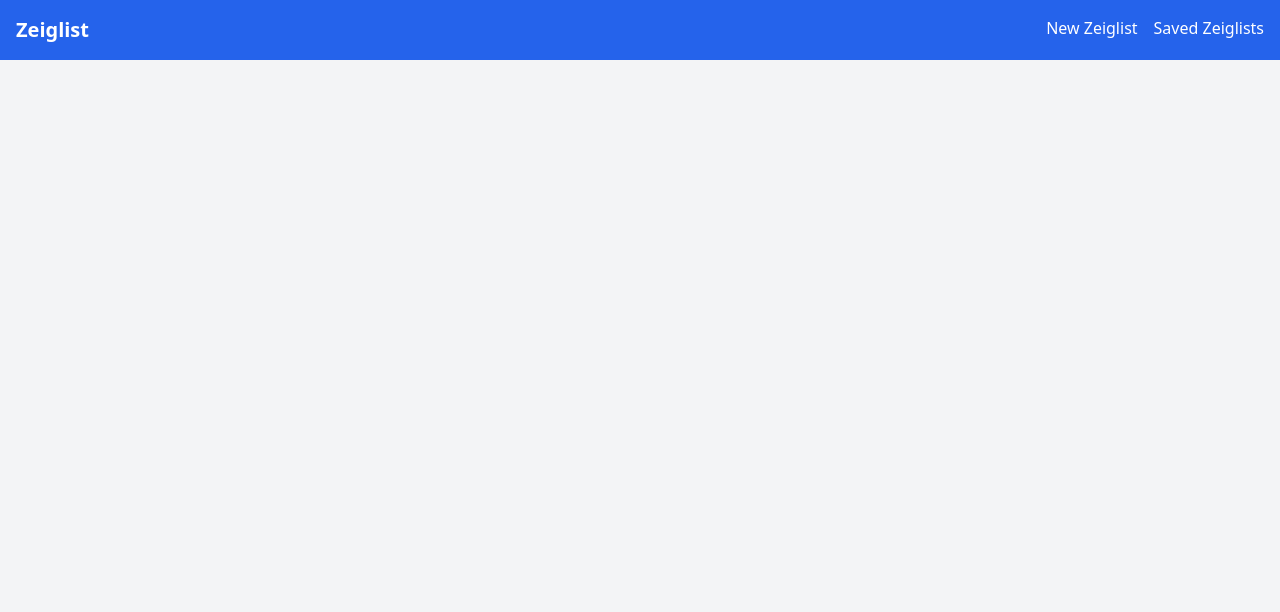
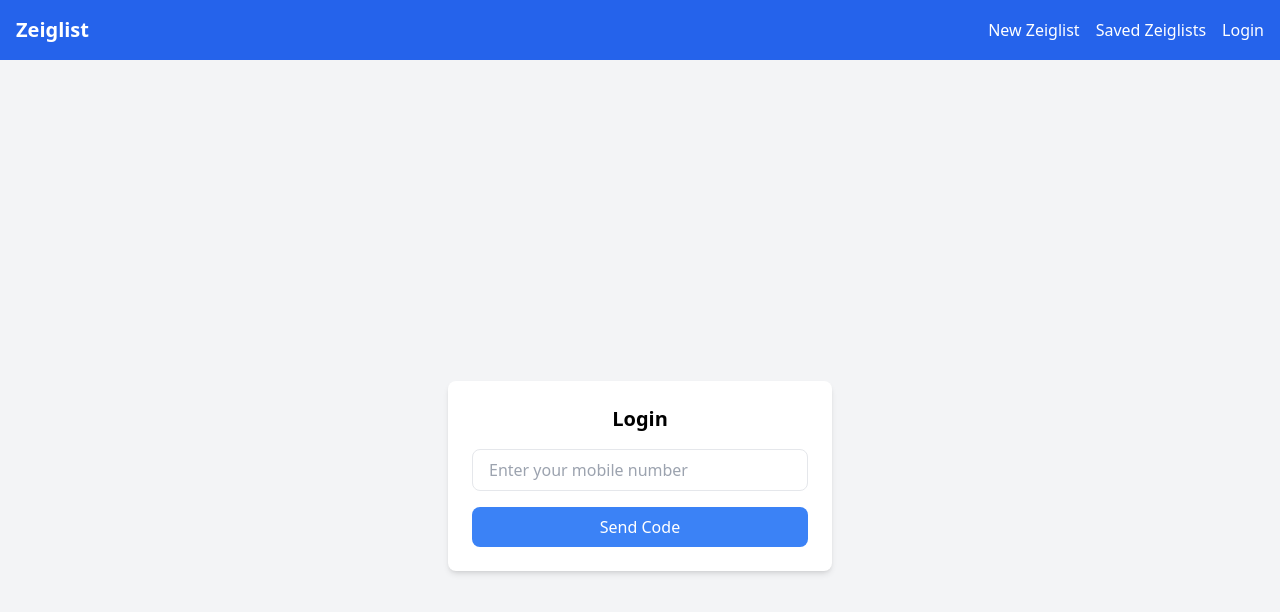
Before and after one commit to chrismeisner/zeiglist, a React (Create React App) app: page /login in a window 1280 px wide. Shown: the top 612 px of the page. Built offline with nearby package versions, Linux system fonts and the light colour scheme.

Commit message:
login v0

```diff
--- a/package.json
+++ b/package.json
@@ -7,11 +7,13 @@
     "autoprefixer": "^10.4.13",
     "dotenv": "^16.3.1",
     "express": "^4.21.2",
+    "firebase": "^11.1.0",
+    "firebase-admin": "^13.0.2",
     "postcss": "^8.4.21",
     "react": "^18.2.0",
     "react-dom": "^18.2.0",
     "react-router-dom": "^7.1.1",
-    "react-scripts": "5.0.1",
+    "react-scripts": "^5.0.1",
     "react-sortablejs": "^6.1.4",
     "sortablejs": "^1.15.6",
     "tailwindcss": "^3.3.2",
@@ -20,7 +22,7 @@
   "scripts": {
     "dev": "react-scripts start",
     "start": "node server.js",
-    "build": "react-scripts build",
+    "build": "NODE_OPTIONS=--openssl-legacy-provider react-scripts build",
     "heroku-postbuild": "npm run build",
     "test": "react-scripts test",
     "eject": "react-scripts eject"
--- a/src/App.js
+++ b/src/App.js
@@ -1,26 +1,35 @@
-// src/App.js
-import React from 'react';
-import { BrowserRouter as Router, Routes, Route, Link } from 'react-router-dom';
-import TodoList from './components/TodoList/TodoList';
-import SavedZeiglists from './components/SavedZeiglists';
-import SavedZeiglist from './components/SavedZeiglist';
+import React from "react";
+import { BrowserRouter as Router, Routes, Route, Link } from "react-router-dom";
+import TodoList from "./components/TodoList/TodoList";
+import SavedZeiglists from "./components/SavedZeiglists";
+import SavedZeiglist from "./components/SavedZeiglist";
+import LoginScreen from "./components/LoginScreen/LoginScreen";
+import { app } from "./firebase"; // Ensures Firebase initializes
 
 function App() {
+  // Log the Firebase app instance once
+  React.useEffect(() => {
+    console.log("[App] Firebase App instance:", app);
+  }, []);
+
   return (
     <Router>
       <div className="min-h-screen bg-gray-100">
-        {/* Persistent Header */}
+        {/* Header */}
         <header className="bg-blue-600 text-white p-4">
-          <nav className="container mx-auto flex justify-between">
-            <Link to="/" className="text-xl font-bold">
+          <nav className="container mx-auto flex justify-between items-center">
+            <Link to="/" className="text-xl font-bold hover:underline">
               Zeiglist
             </Link>
-            <div>
-              <Link to="/" className="mr-4 hover:underline">
+            <div className="flex space-x-4">
+              <Link to="/" className="hover:underline">
                 New Zeiglist
               </Link>
               <Link to="/saved" className="hover:underline">
                 Saved Zeiglists
+              </Link>
+              <Link to="/login" className="hover:underline">
+                Login
               </Link>
             </div>
           </nav>
@@ -29,14 +38,28 @@ function App() {
         {/* Main Content */}
         <main className="container mx-auto p-4">
           <Routes>
-            {/* Root route: Full TodoList functionality */}
+            {/* Root route: TodoList */}
             <Route path="/" element={<TodoList />} />
 
-            {/* Saved Zeiglists route */}
+            {/* Saved Zeiglists */}
             <Route path="/saved" element={<SavedZeiglists />} />
+            <Route path="/saved/:id" element={<SavedZeiglist />} />
 
-            {/* Fetch a saved Zeiglist by ID and open it */}
-            <Route path="/saved/:id" element={<SavedZeiglist />} />
+            {/* Login Screen */}
+            <Route path="/login" element={<LoginScreen />} />
+
+            {/* Fallback Route */}
+            <Route
+              path="*"
+              element={
+                <div className="text-center">
+                  <h1 className="text-3xl font-bold">404 - Page Not Found</h1>
+                  <Link to="/" className="text-blue-500 hover:underline">
+                    Go back to the homepage
+                  </Link>
+                </div>
+              }
+            />
           </Routes>
         </main>
       </div>
--- /dev/null
+++ b/src/components/LoginScreen/LoginScreen.js
@@ -0,0 +1,161 @@
+import React, { useState } from "react";
+import { getAuth, RecaptchaVerifier, signInWithPhoneNumber } from "firebase/auth";
+
+const LoginScreen = () => {
+  const [phoneNumber, setPhoneNumber] = useState("");
+  const [verificationCode, setVerificationCode] = useState("");
+  const [user, setUser] = useState(null);
+  const [step, setStep] = useState(1); // 1: Enter phone, 2: Enter code, 3: Logged in
+
+  // Initialize Firebase Auth
+  const auth = getAuth(); // Ensure this initializes correctly
+
+  console.log("[Auth] Firebase Auth instance:", auth);
+  if (!auth) {
+	console.error("[Auth] Firebase Auth instance failed to initialize.");
+  }
+
+  const setupRecaptcha = () => {
+	try {
+	  if (!auth) {
+		console.error("[Auth] Firebase Auth instance is not initialized.");
+		return;
+	  }
+
+	  if (!window.recaptchaVerifier) {
+		console.log("[Auth] Setting up Recaptcha...");
+		window.recaptchaVerifier = new RecaptchaVerifier(
+		  "recaptcha-container",
+		  {
+			size: "invisible",
+			callback: () => {
+			  console.log("[Auth] Recaptcha verified successfully.");
+			},
+			"expired-callback": () => {
+			  console.warn("[Auth] Recaptcha expired. Please try again.");
+			},
+		  },
+		  auth // Pass the initialized auth instance here
+		);
+
+		window.recaptchaVerifier.render().then((widgetId) => {
+		  console.log(`[Auth] Recaptcha widget rendered with ID: ${widgetId}`);
+		});
+	  } else {
+		console.log("[Auth] RecaptchaVerifier already initialized.");
+	  }
+	} catch (error) {
+	  console.error("[Auth] Error initializing Recaptcha:", error.message);
+	}
+  };
+
+  const handleSendCode = async () => {
+	console.log("[Auth] Sending verification code...");
+
+	if (!auth) {
+	  console.error("[Auth] Firebase Auth instance is not initialized.");
+	  return;
+	}
+
+	setupRecaptcha();
+
+	try {
+	  const appVerifier = window.recaptchaVerifier;
+	  if (!appVerifier) {
+		throw new Error("RecaptchaVerifier instance not initialized.");
+	  }
+
+	  const confirmationResult = await signInWithPhoneNumber(auth, phoneNumber, appVerifier);
+	  window.confirmationResult = confirmationResult;
+	  console.log("[Auth] Verification code sent successfully.");
+	  setStep(2); // Proceed to the "Enter Code" step
+	} catch (error) {
+	  console.error("[Auth] Error during Recaptcha or signInWithPhoneNumber:", error.message);
+	}
+  };
+
+  const handleVerifyCode = async () => {
+	console.log("[Auth] Verifying code...");
+
+	try {
+	  const confirmationResult = window.confirmationResult;
+	  if (!confirmationResult) {
+		throw new Error("No confirmation result found. Did you request a code?");
+	  }
+
+	  const result = await confirmationResult.confirm(verificationCode);
+
+	  console.log("[Auth] Successfully logged in:", result.user);
+	  setUser(result.user); // Save logged-in user
+	  setStep(3); // Proceed to the logged-in state
+	} catch (error) {
+	  console.error("[Auth] Error verifying code:", error.message);
+	}
+  };
+
+  return (
+	<div className="flex items-center justify-center min-h-screen bg-gray-100">
+	  <div className="bg-white p-6 rounded-lg shadow-md w-full max-w-sm">
+		{/* Recaptcha */}
+		<div id="recaptcha-container"></div>
+
+		{step === 1 && (
+		  <>
+			<h2 className="text-xl font-bold mb-4 text-center">Login</h2>
+			<input
+			  type="tel"
+			  placeholder="Enter your mobile number"
+			  value={phoneNumber}
+			  onChange={(e) => setPhoneNumber(e.target.value)}
+			  className="w-full px-4 py-2 border rounded-lg focus:outline-none focus:ring-2 focus:ring-blue-500"
+			/>
+			<button
+			  onClick={handleSendCode}
+			  className="w-full mt-4 bg-blue-500 text-white py-2 px-4 rounded-lg hover:bg-blue-600 focus:outline-none focus:ring-2 focus:ring-blue-400"
+			>
+			  Send Code
+			</button>
+		  </>
+		)}
+
+		{step === 2 && (
+		  <>
+			<h2 className="text-xl font-bold mb-4 text-center">Enter Verification Code</h2>
+			<input
+			  type="text"
+			  placeholder="Enter the code"
+			  value={verificationCode}
+			  onChange={(e) => setVerificationCode(e.target.value)}
+			  className="w-full px-4 py-2 border rounded-lg focus:outline-none focus:ring-2 focus:ring-blue-500"
+			/>
+			<button
+			  onClick={handleVerifyCode}
+			  className="w-full mt-4 bg-green-500 text-white py-2 px-4 rounded-lg hover:bg-green-600 focus:outline-none focus:ring-2 focus:ring-green-400"
+			>
+			  Verify Code
+			</button>
+		  </>
+		)}
+
+		{step === 3 && user && (
+		  <div className="text-center">
+			<h2 className="text-xl font-bold mb-4">Welcome!</h2>
+			<p className="mb-4">Logged in as: {user.phoneNumber}</p>
+			<button
+			  onClick={() => {
+				auth.signOut();
+				setUser(null);
+				setStep(1); // Reset to login
+			  }}
+			  className="bg-red-500 text-white py-2 px-4 rounded-lg hover:bg-red-600 focus:outline-none focus:ring-2 focus:ring-red-400"
+			>
+			  Log Out
+			</button>
+		  </div>
+		)}
+	  </div>
+	</div>
+  );
+};
+
+export default LoginScreen;
--- /dev/null
+++ b/src/firebase.js
@@ -0,0 +1,22 @@
+// Import the functions you need from the SDKs you need
+import { initializeApp } from "firebase/app";
+import { getAuth } from "firebase/auth";
+
+// Your web app's Firebase configuration
+const firebaseConfig = {
+  apiKey: "AIzaSyCEzvhAT7ooe7yL3HIGfBuddccOQAXscdE",
+  authDomain: "zeiglist.firebaseapp.com",
+  projectId: "zeiglist",
+  storageBucket: "zeiglist.appspot.com",
+  messagingSenderId: "455814575902",
+  appId: "1:455814575902:web:9139157d30c1dccc9a7b0f",
+  measurementId: "G-Z36FDQGHZJ",
+};
+
+// Initialize Firebase
+const app = initializeApp(firebaseConfig);
+const auth = getAuth(app); // Ensure the Auth instance is initialized
+
+console.log("[Firebase] Firebase initialized successfully with hardcoded values!");
+
+export { app, auth };
```
Also changed, not shown: 2 other files (tests, documents, lock files or other folders).
